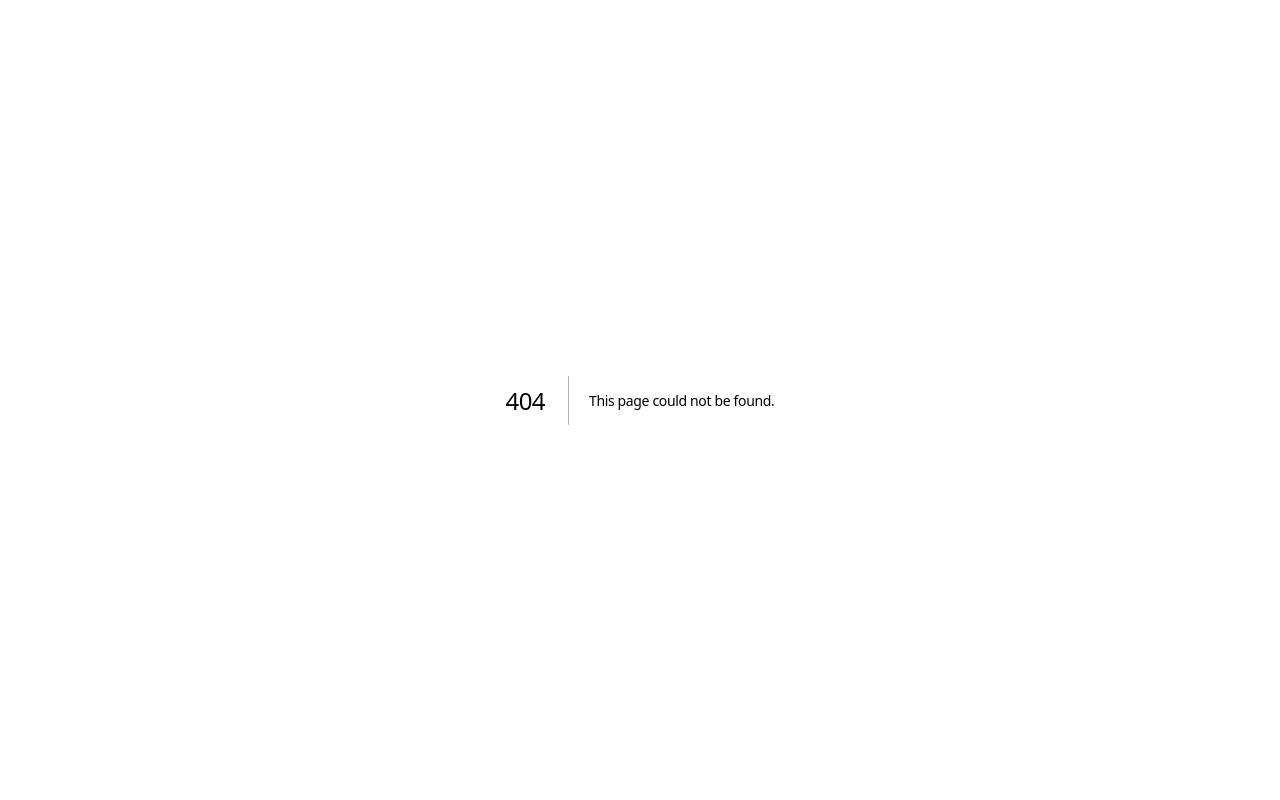
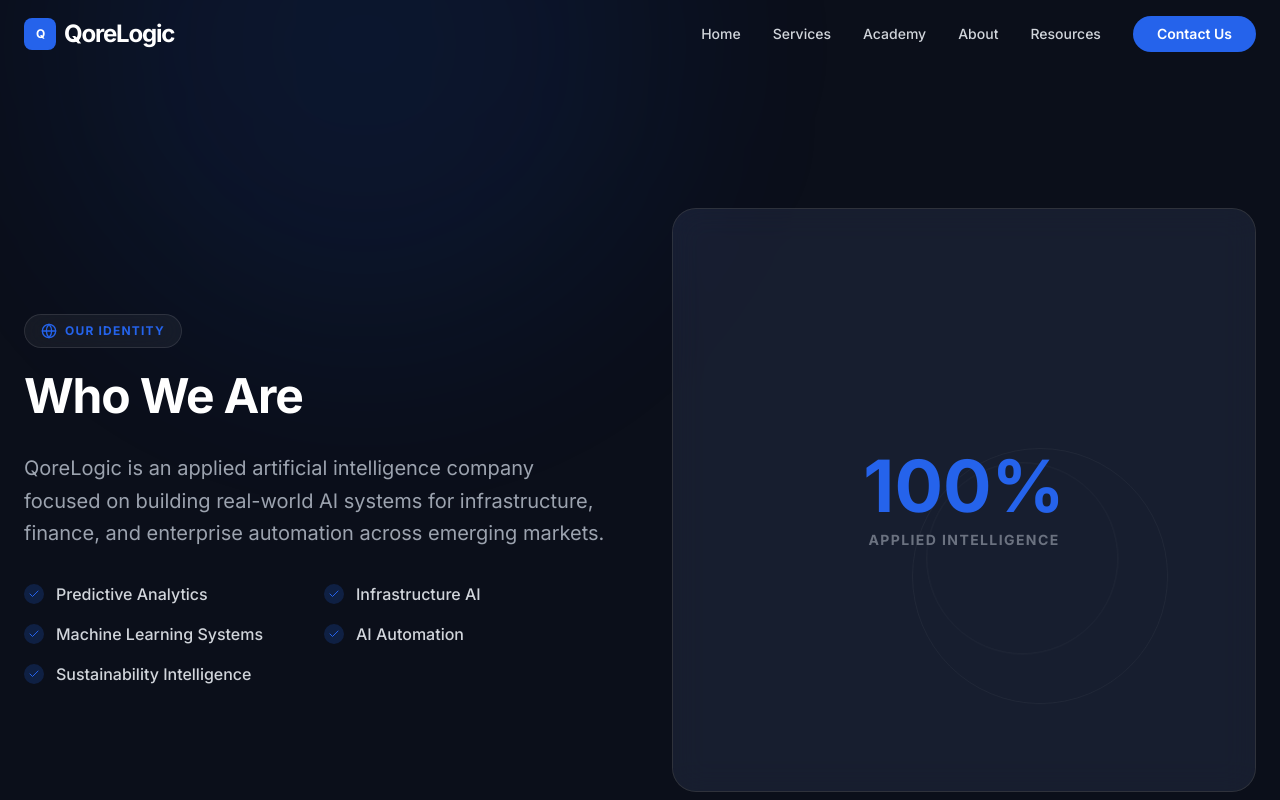
Before and after one commit to Sammione/samweb, a Next.js app: page /about in a window 1280 px wide. Before the commit this address had no page. Shown: the top 800 px of the page. Built offline with nearby package versions, Linux system fonts and the light colour scheme.

Commit message:
Site Architecture Overhaul: Consolidated About/Founder, moved Products to Services, streamlined Home page, and enriched Academy page.

```diff
--- a/src/app/founder/page.tsx
+++ b/src/app/about/page.tsx
@@ -1,28 +1,93 @@
 "use client";
 
 import { motion } from "framer-motion";
-import { Linkedin, Twitter, Github, Award, Rocket, Heart } from "lucide-react";
+import { Check, Linkedin, Twitter, Github, Award, Rocket, Heart, Globe, Cpu } from "lucide-react";
 import Link from "next/link";
 import Image from "next/image";
 import Navbar from "@/components/Navbar";
 import Footer from "@/components/Footer";
 
-export default function FounderPage() {
+export default function AboutPage() {
+    const specializations = [
+        "Predictive Analytics",
+        "Infrastructure AI",
+        "Machine Learning Systems",
+        "AI Automation",
+        "Sustainability Intelligence",
+    ];
+
     return (
         <main className="min-h-screen bg-[#0B0F1A]">
             <Navbar />
 
-            <section className="pt-32 pb-20 section-padding relative overflow-hidden">
-                {/* Background Decoration */}
-                <div className="absolute top-0 right-0 w-[500px] h-[500px] bg-secondary/5 blur-[120px] rounded-full -mr-64 -mt-64" />
+            {/* Who We Are Section */}
+            <section className="pt-32 pb-24 relative overflow-hidden">
+                <div className="absolute top-0 left-1/4 w-[600px] h-[600px] bg-secondary/10 blur-[120px] rounded-full -ml-64 -mt-64 animate-pulse" />
 
-                <div className="max-w-6xl mx-auto relative z-10">
+                <div className="section-padding relative z-10">
+                    <div className="grid md:grid-cols-2 gap-16 items-center">
+                        <motion.div
+                            initial={{ opacity: 0, x: -30 }}
+                            whileInView={{ opacity: 1, x: 0 }}
+                            viewport={{ once: true }}
+                            transition={{ duration: 0.8 }}
+                        >
+                            <div className="inline-flex items-center gap-2 px-4 py-2 glass rounded-full mb-6">
+                                <Globe className="w-4 h-4 text-secondary" />
+                                <span className="text-xs font-bold uppercase tracking-widest text-secondary">
+                                    Our Identity
+                                </span>
+                            </div>
+                            <h2 className="text-4xl md:text-5xl font-bold mb-8">Who We Are</h2>
+                            <p className="text-xl text-gray-400 mb-8 leading-relaxed">
+                                QoreLogic is an applied artificial intelligence company focused on building
+                                real-world AI systems for infrastructure, finance, and enterprise automation
+                                across emerging markets.
+                            </p>
+                            <div className="grid grid-cols-1 sm:grid-cols-2 gap-4">
+                                {specializations.map((item) => (
+                                    <div key={item} className="flex items-center gap-3">
+                                        <div className="w-5 h-5 bg-secondary/20 rounded-full flex items-center justify-center">
+                                            <Check className="w-3 h-3 text-secondary" />
+                                        </div>
+                                        <span className="text-gray-300 font-medium">{item}</span>
+                                    </div>
+                                ))}
+                            </div>
+                        </motion.div>
+
+                        <motion.div
+                            initial={{ opacity: 0, scale: 0.9 }}
+                            whileInView={{ opacity: 1, scale: 1 }}
+                            viewport={{ once: true }}
+                            transition={{ duration: 0.8 }}
+                            className="relative"
+                        >
+                            <div className="aspect-square glass rounded-3xl p-8 flex items-center justify-center relative overflow-hidden group">
+                                <div className="absolute inset-0 bg-secondary/5 group-hover:bg-secondary/10 transition-colors" />
+                                <div className="relative z-10 text-center">
+                                    <div className="text-7xl font-bold text-secondary mb-2">100%</div>
+                                    <div className="text-sm uppercase tracking-widest text-gray-500 font-bold">Applied Intelligence</div>
+                                </div>
+
+                                {/* Animated rings */}
+                                <div className="absolute top-1/2 left-1/2 -translate-x-1/2 -translate-y-1/2 w-48 h-48 border border-white/5 rounded-full animate-[spin_10s_linear_infinite]" />
+                                <div className="absolute top-1/2 left-1/2 -translate-x-1/2 -translate-y-1/2 w-64 h-64 border border-white/5 rounded-full animate-[spin_15s_linear_infinite_reverse]" />
+                            </div>
+                        </motion.div>
+                    </div>
+                </div>
+            </section>
+
+            {/* Founder Section */}
+            <section className="py-24 bg-[#0D121F] relative overflow-hidden">
+                <div className="max-w-6xl mx-auto section-padding relative z-10">
                     <div className="grid lg:grid-cols-12 gap-16 items-start">
-
                         {/* Left Column: Image/Card */}
                         <motion.div
                             initial={{ opacity: 0, x: -30 }}
-                            animate={{ opacity: 1, x: 0 }}
+                            whileInView={{ opacity: 1, x: 0 }}
+                            viewport={{ once: true }}
                             className="lg:col-span-4"
                         >
                             <div className="glass rounded-[2.5rem] p-4 relative group">
@@ -34,13 +99,12 @@ export default function FounderPage() {
                                         className="object-cover transition-transform duration-700 group-hover:scale-110"
                                         priority
                                     />
-                                    {/* Overlay Gradient */}
                                     <div className="absolute inset-0 bg-gradient-to-t from-[#0B0F1A] via-transparent to-transparent opacity-60" />
                                 </div>
 
                                 <div className="absolute bottom-10 left-10 right-10">
-                                    <h1 className="text-3xl font-bold mb-1">Omolaiye Samuel</h1>
-                                    <p className="text-secondary font-medium tracking-wide text-sm uppercase">Founder & Lead AI Engineer</p>
+                                    <h3 className="text-2xl font-bold mb-1">Omolaiye Samuel</h3>
+                                    <p className="text-secondary font-medium tracking-wide text-xs uppercase">Founder & Lead AI Engineer</p>
                                 </div>
                             </div>
 
@@ -60,7 +124,8 @@ export default function FounderPage() {
                         {/* Right Column: Bio Content */}
                         <motion.div
                             initial={{ opacity: 0, y: 20 }}
-                            animate={{ opacity: 1, y: 0 }}
+                            whileInView={{ opacity: 1, y: 0 }}
+                            viewport={{ once: true }}
                             transition={{ delay: 0.2 }}
                             className="lg:col-span-8 space-y-8"
                         >
@@ -82,10 +147,7 @@ export default function FounderPage() {
                                     Omolaiye Samuel is an AI engineer, product builder, and educator focused on developing practical artificial intelligence systems that solve real-world problems. With a deep-rooted passion for emerging markets, Samuel is bridging the gap between theoretical research and production-grade applications.
                                 </p>
                                 <p>
-                                    With a strong background in Machine Learning, Predictive Analytics, and AI System Design, Samuel has built intelligent solutions ranging from forecasting models and AI-powered automation systems to domain-specific chatbots and decision-support platforms. His work spans sustainability analytics, infrastructure stability modeling, AI-driven forecasting, and intelligent product design.
-                                </p>
-                                <p>
-                                    As the Founder of QoreLogic, he is leading a double-edged mission: to deploy scalable AI products for global institutions and to cultivate the high-tier talent needed to sustain them. He believes that the next industrial revolution will be powered by intelligence, and his goal is to ensure Africa is at the forefront of that movement.
+                                    With a strong background in Machine Learning, Predictive Analytics, and AI System Design, Samuel has built intelligent solutions ranging from forecasting models and AI-powered automation systems to domain-specific chatbots and decision-support platforms.
                                 </p>
                             </div>
 
@@ -111,17 +173,12 @@ export default function FounderPage() {
             </section>
 
             {/* Vision Section */}
-            <section className="py-24 bg-[#0D121F] relative overflow-hidden text-center">
+            <section className="py-24 relative overflow-hidden text-center bg-primary">
                 <div className="max-w-4xl mx-auto section-padding relative z-10">
                     <h2 className="text-3xl md:text-4xl font-bold mb-8">The Clear Vision</h2>
                     <p className="text-2xl md:text-3xl text-gray-300 font-light leading-relaxed">
                         To <span className="text-white font-semibold">engineer intelligent systems</span> that power smarter decisions, stronger infrastructure, and <span className="text-secondary font-semibold">sustainable growth</span> across emerging markets.
                     </p>
-                    <div className="mt-12">
-                        <Link href="/enroll" className="btn-primary">
-                            Partner with Samuel
-                        </Link>
-                    </div>
                 </div>
             </section>
 
--- a/src/app/academy/page.tsx
+++ b/src/app/academy/page.tsx
@@ -408,7 +408,7 @@ export default function AcademyPage() {
                                     Enroll in This Course
                                     <ArrowRight className="w-4 h-4" />
                                 </Link>
-                                <Link href="#contact" className="btn-outline">
+                                <Link href="/#contact" className="btn-outline">
                                     Ask Questions
                                 </Link>
                             </div>
@@ -417,6 +417,46 @@ export default function AcademyPage() {
                 </div>
             </section>
 
+            {/* Methodology Section */}
+            <section className="py-24 bg-[#0D121F] relative overflow-hidden">
+                <div className="max-w-7xl mx-auto section-padding relative z-10">
+                    <div className="text-center mb-16">
+                        <h2 className="text-4xl font-bold mb-6">Our Methodology</h2>
+                        <p className="text-gray-400 text-lg max-w-2xl mx-auto">
+                            We don&apos;t just teach theory. We build engineers through a rigorous, project-first approach.
+                        </p>
+                    </div>
+                    <div className="grid md:grid-cols-3 gap-8">
+                        {[
+                            { title: "Project-First Learning", desc: "Every module is built around a real-world project that mimics industry challenges." },
+                            { title: "Expert Mentorship", desc: "Get direct feedback and guidance from senior AI engineers and practitioners." },
+                            { title: "Modern Stack", desc: "Learn with the same tools used by top tech companies globally." }
+                        ].map((item, i) => (
+                            <div key={i} className="glass p-8 rounded-2xl border border-white/5">
+                                <h4 className="text-xl font-bold mb-4 text-secondary">{item.title}</h4>
+                                <p className="text-gray-400 leading-relaxed">{item.desc}</p>
+                            </div>
+                        ))}
+                    </div>
+                </div>
+            </section>
+
+            {/* Partnerships Section */}
+            <section className="py-24 relative overflow-hidden">
+                <div className="max-w-5xl mx-auto section-padding relative z-10">
+                    <div className="glass-card p-12 text-center relative overflow-hidden">
+                        <div className="absolute inset-0 bg-gradient-to-br from-secondary/5 to-transparent pointer-events-none" />
+                        <h2 className="text-4xl font-bold mb-6">Institutional Partnerships</h2>
+                        <p className="text-gray-400 text-lg mb-10 max-w-2xl mx-auto">
+                            Are you a company looking to upskill your team or a university seeking to integrate practical AI curriculum? We offer tailored partnership programs.
+                        </p>
+                        <Link href="/#contact" className="btn-primary">
+                            Inquire for Partnership
+                        </Link>
+                    </div>
+                </div>
+            </section>
+
             <Footer />
         </main>
     );
--- a/src/app/page.tsx
+++ b/src/app/page.tsx
@@ -1,21 +1,37 @@
+import Link from "next/link";
 import Navbar from "@/components/Navbar";
 import Hero from "@/components/Hero";
-import About from "@/components/About";
-import Products from "@/components/Products";
-import Academy from "@/components/Academy";
-import WhyUs from "@/components/WhyUs";
 import ContactForm from "@/components/ContactForm";
 import Footer from "@/components/Footer";
 
 export default function Home() {
   return (
-    <main className="min-h-screen">
+    <main className="min-h-screen bg-[#0B0F1A]">
       <Navbar />
       <Hero />
-      <About />
-      <Products />
-      <Academy />
-      <WhyUs />
+
+      {/* Brief Teaser Section */}
+      <section className="py-24 relative overflow-hidden">
+        <div className="max-w-7xl mx-auto section-padding">
+          <div className="grid md:grid-cols-2 gap-8">
+            <Link href="/services" className="glass-card group p-10 hover:border-secondary/50 transition-all">
+              <h3 className="text-3xl font-bold mb-4">Enterprise Services</h3>
+              <p className="text-gray-400 mb-6 text-lg">Custom AI development, data analysis, and strategic research for infrastructure and growth.</p>
+              <span className="text-secondary font-bold flex items-center gap-2 group-hover:gap-4 transition-all">
+                Learn More <div className="w-5 h-5">→</div>
+              </span>
+            </Link>
+            <Link href="/academy" className="glass-card group p-10 hover:border-secondary/50 transition-all">
+              <h3 className="text-3xl font-bold mb-4">AI Academy</h3>
+              <p className="text-gray-400 mb-6 text-lg">Industry-leading training programs designed to transform you into a skilled AI professional.</p>
+              <span className="text-secondary font-bold flex items-center gap-2 group-hover:gap-4 transition-all">
+                View All Courses <div className="w-5 h-5">→</div>
+              </span>
+            </Link>
+          </div>
+        </div>
+      </section>
+
       <ContactForm />
       <Footer />
     </main>
--- a/src/components/Footer.tsx
+++ b/src/components/Footer.tsx
@@ -35,22 +35,22 @@ export default function Footer() {
                     </div>
 
                     <div>
-                        <h4 className="font-bold mb-6 uppercase tracking-widest text-xs text-gray-500">Products</h4>
+                        <h4 className="font-bold mb-6 uppercase tracking-widest text-xs text-gray-500">Services</h4>
                         <ul className="flex flex-col gap-4">
-                            <li><Link href="/#products" className="text-gray-400 hover:text-white transition-colors">Grid Intelligence</Link></li>
-                            <li><Link href="/#products" className="text-gray-400 hover:text-white transition-colors">Predictive Engine</Link></li>
-                            <li><Link href="/#products" className="text-gray-400 hover:text-white transition-colors">ESG Platform</Link></li>
-                            <li><Link href="/#products" className="text-gray-400 hover:text-white transition-colors">AI Automation</Link></li>
+                            <li><Link href="/services" className="text-gray-400 hover:text-white transition-colors">Enterprise AI</Link></li>
+                            <li><Link href="/services" className="text-gray-400 hover:text-white transition-colors">Data Strategy</Link></li>
+                            <li><Link href="/services" className="text-gray-400 hover:text-white transition-colors">Web Systems</Link></li>
+                            <li><Link href="/services" className="text-gray-400 hover:text-white transition-colors">Strategic Research</Link></li>
                         </ul>
                     </div>
 
                     <div>
-                        <h4 className="font-bold mb-6 uppercase tracking-widest text-xs text-gray-500">Academy</h4>
+                        <h4 className="font-bold mb-6 uppercase tracking-widest text-xs text-gray-500">Company</h4>
                         <ul className="flex flex-col gap-4">
-                            <li><Link href="/academy" className="text-gray-400 hover:text-white transition-colors">Data Science</Link></li>
-                            <li><Link href="/academy" className="text-gray-400 hover:text-white transition-colors">Deep Learning</Link></li>
-                            <li><Link href="/academy" className="text-gray-400 hover:text-white transition-colors">AI Engineering</Link></li>
-                            <li><Link href="/enroll" className="text-gray-400 hover:text-white transition-colors">Enrollment</Link></li>
+                            <li><Link href="/about" className="text-gray-400 hover:text-white transition-colors">About Mission</Link></li>
+                            <li><Link href="/about" className="text-gray-400 hover:text-white transition-colors">The Founder</Link></li>
+                            <li><Link href="/resources" className="text-gray-400 hover:text-white transition-colors">Resources</Link></li>
+                            <li><Link href="/#contact" className="text-gray-400 hover:text-white transition-colors">Contact Us</Link></li>
                         </ul>
                     </div>
 
--- a/src/components/Hero.tsx
+++ b/src/components/Hero.tsx
@@ -45,11 +45,11 @@ export default function Hero() {
                         transition={{ duration: 0.8, delay: 0.6 }}
                         className="flex flex-col md:flex-row items-center justify-center gap-4"
                     >
-                        <Link href="#products" className="btn-primary flex items-center gap-2 group transition-all hover:scale-105 active:scale-95">
-                            Explore Products
+                        <Link href="/services" className="btn-primary flex items-center gap-2 group transition-all hover:scale-105 active:scale-95">
+                            Explore Services
                             <span className="group-hover:translate-x-1 transition-transform">→</span>
                         </Link>
-                        <Link href="#academy" className="btn-outline transition-all hover:scale-105 active:scale-95">
+                        <Link href="/academy" className="btn-outline transition-all hover:scale-105 active:scale-95">
                             Join AI Academy
                         </Link>
                     </motion.div>
--- a/src/components/Navbar.tsx
+++ b/src/components/Navbar.tsx
@@ -18,13 +18,11 @@ export default function Navbar() {
     }, []);
 
     const navLinks = [
+        { name: "Home", href: "/" },
         { name: "Services", href: "/services" },
         { name: "Academy", href: "/academy" },
-        { name: "Products", href: "/#products" },
+        { name: "About", href: "/about" },
         { name: "Resources", href: "/resources" },
-        { name: "About", href: "/#about" },
-        { name: "Founder", href: "/founder" },
-        { name: "Why Us", href: "/#why-us" },
     ];
 
     return (
```
Also changed, not shown: src/app/services/page.tsx (+39 -43 lines).
